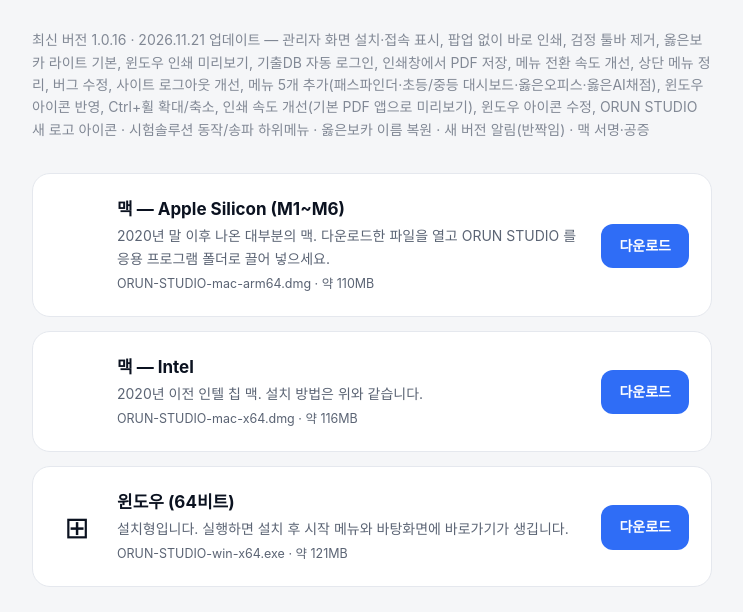
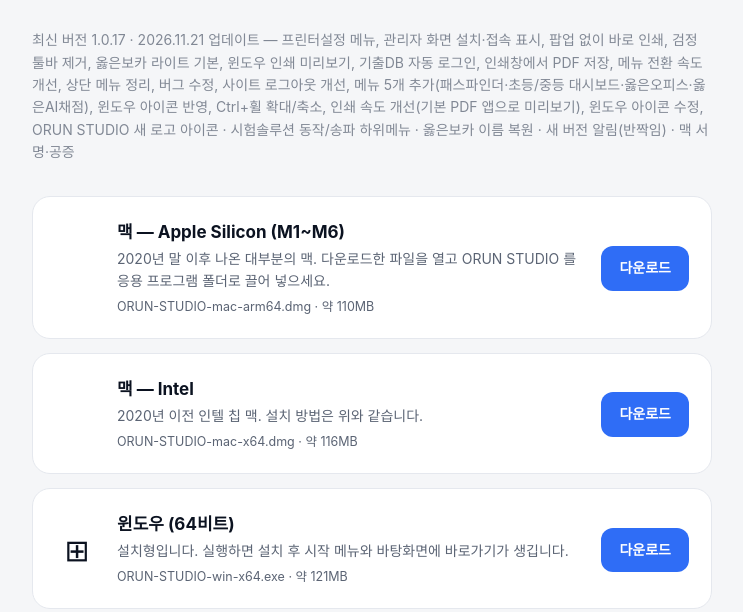
Before and after one commit to nathankim6/orun-studio-download, a plain HTML site: page index.html in a window 1280 px wide. Shown: the part 166-778 px from the top of the page, without its empty margins (268-1011 px from the left). Drawn offline with Linux system fonts and the light colour scheme.

Commit message:
Landing: 1.0.17
Co-Authored-By: Claude Opus 5.5 <noreply@anthropic.com>

```diff
--- a/index.html
+++ b/index.html
@@ -26,7 +26,7 @@ h1{font-size:26px;margin:0;letter-spacing:-.02em}.lead{color:var(--sub);margin:6
 <main>
 <header><img src="logo.png" alt=""><h1>옳은studio 설치파일 다운로드</h1></header>
 <p class="lead">옳은영어 제작도구 플랫폼 ORUN STUDIO 데스크탑 앱입니다. 컴퓨터에 맞는 파일 하나를 받아 설치하세요. 관리자가 등록한 Google 계정으로 로그인합니다.</p>
-<p class="lead" style="font-size:14px;opacity:.75">최신 버전 1.0.16 · 2026.11.21 업데이트 — 관리자 화면 설치·접속 표시, 팝업 없이 바로 인쇄, 검정 툴바 제거, 옳은보카 라이트 기본, 윈도우 인쇄 미리보기, 기출DB 자동 로그인, 인쇄창에서 PDF 저장, 메뉴 전환 속도 개선, 상단 메뉴 정리, 버그 수정, 사이트 로그아웃 개선, 메뉴 5개 추가(패스파인더·초등/중등 대시보드·옳은오피스·옳은AI채점), 윈도우 아이콘 반영, Ctrl+휠 확대/축소, 인쇄 속도 개선(기본 PDF 앱으로 미리보기), 윈도우 아이콘 수정, ORUN STUDIO 새 로고 아이콘 · 시험솔루션 동작/송파 하위메뉴 · 옳은보카 이름 복원 · 새 버전 알림(반짝임) · 맥 서명·공증</p>
+<p class="lead" style="font-size:14px;opacity:.75">최신 버전 1.0.17 · 2026.11.21 업데이트 — 프린터설정 메뉴, 관리자 화면 설치·접속 표시, 팝업 없이 바로 인쇄, 검정 툴바 제거, 옳은보카 라이트 기본, 윈도우 인쇄 미리보기, 기출DB 자동 로그인, 인쇄창에서 PDF 저장, 메뉴 전환 속도 개선, 상단 메뉴 정리, 버그 수정, 사이트 로그아웃 개선, 메뉴 5개 추가(패스파인더·초등/중등 대시보드·옳은오피스·옳은AI채점), 윈도우 아이콘 반영, Ctrl+휠 확대/축소, 인쇄 속도 개선(기본 PDF 앱으로 미리보기), 윈도우 아이콘 수정, ORUN STUDIO 새 로고 아이콘 · 시험솔루션 동작/송파 하위메뉴 · 옳은보카 이름 복원 · 새 버전 알림(반짝임) · 맥 서명·공증</p>
 
 <div class="card"><div class="os"></div><div class="body">
 <h2>맥 — Apple Silicon (M1~M6)</h2>
```
